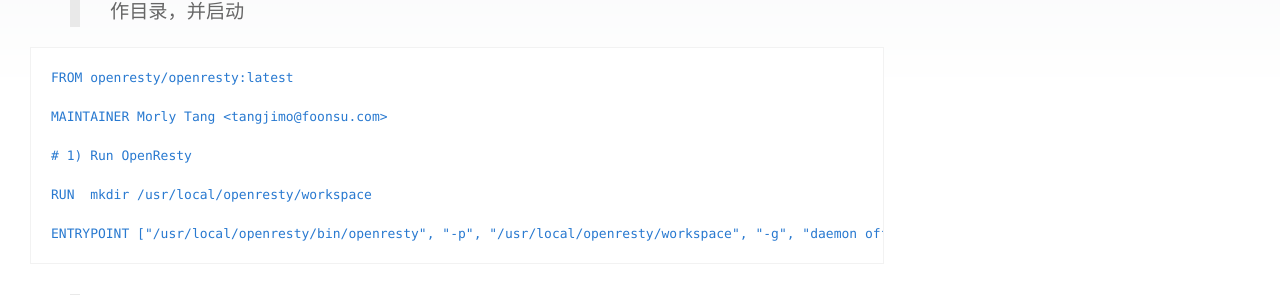
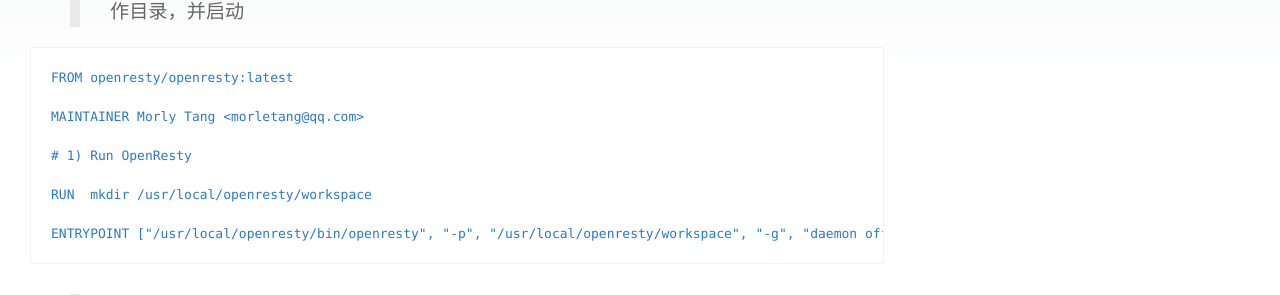
Before and after one commit to Motang/motang.github.io, a Jekyll site: the page built from _posts/2017-01-17-docker中定制openresty笔记.md, in a window 1280 px wide. Shown: the part 479-774 px from the top of the page. Built offline with Jekyll 4.4.1, drawn with Linux system fonts in a browser that asks for light colours; part of the change alters nothing that is shown.

Commit message:
fix: 邮箱修改

```diff
--- a/_posts/2017-01-17-docker中定制openresty笔记.md
+++ b/_posts/2017-01-17-docker中定制openresty笔记.md
@@ -20,7 +20,7 @@ share: true
 
     FROM openresty/openresty:latest
 
-	MAINTAINER Morly Tang <tangjimo@foonsu.com>
+	MAINTAINER Morly Tang <morletang@qq.com>
 
 	# 1) Run OpenResty
 
```
